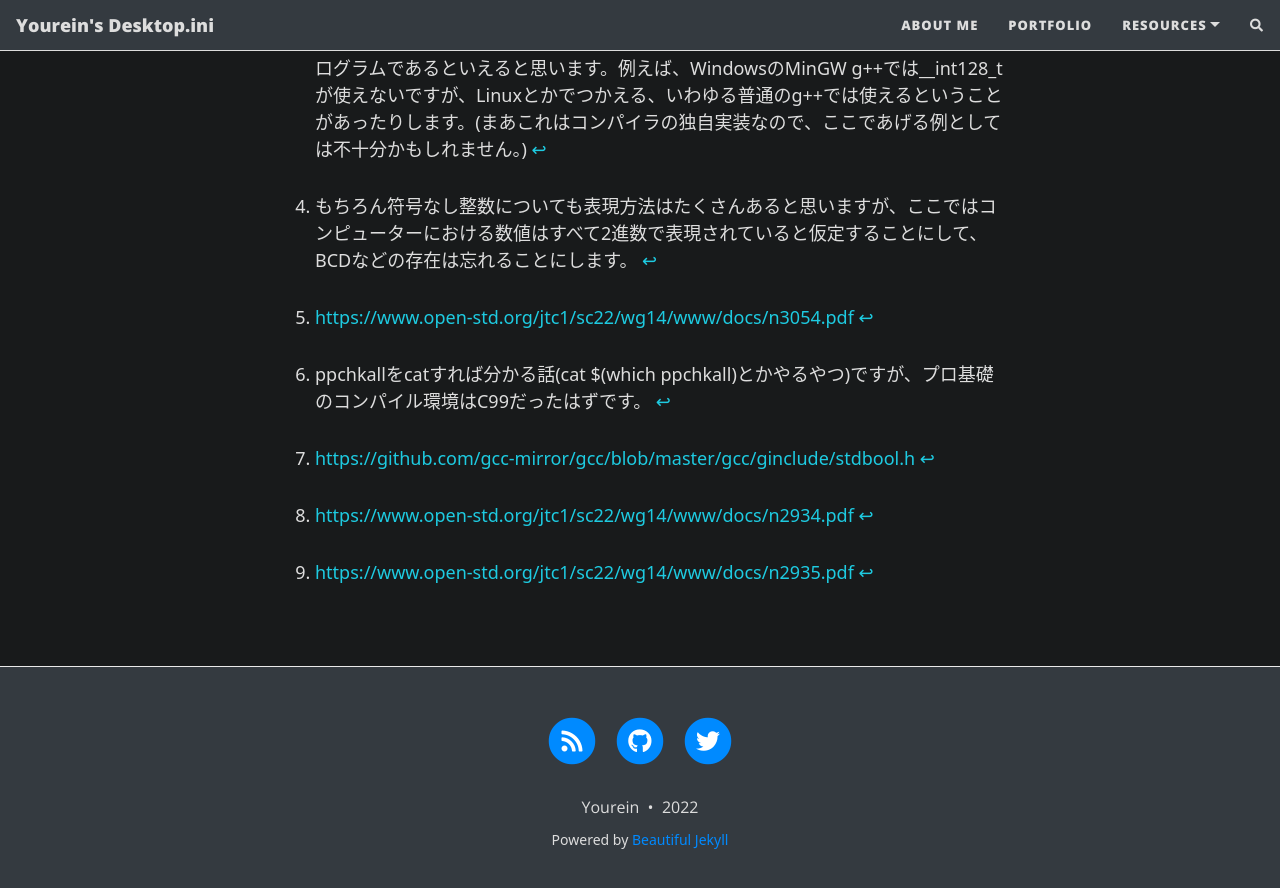
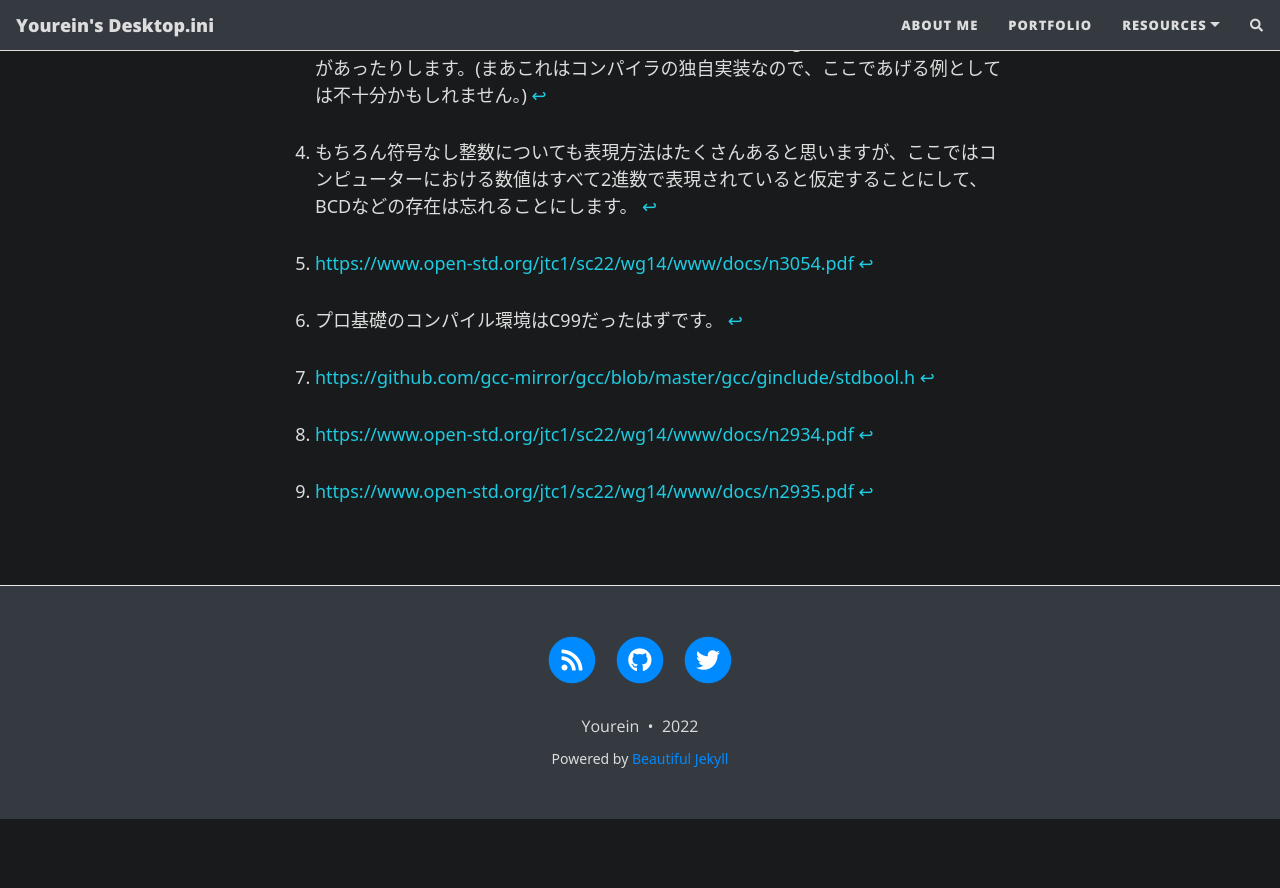
Before and after one commit to Yourein/Yourein.github.io, a Jekyll site: the page built from _posts/2022-12-01-cprogram.md, in a window 1280 px wide and 900 px high, scrolled down 14182 px. Shown: the top 888 px of the window. Built offline with Jekyll 4.4.1, drawn with Linux system fonts in a browser that asks for light colours; nearby versions of some CDN libraries; comment, search, counter and statistics services are not loaded; after the commit the page ends 15001 px from its top, so only the background shows below that; some of the changed text lies outside the part shown.

Commit message:
Some fixes

````diff
--- a/_posts/2022-12-01-cprogram.md
+++ b/_posts/2022-12-01-cprogram.md
@@ -18,7 +18,6 @@
 
 こんにちは。公立はこだて未来大学 学部1年のYoureinです。
 この記事では、公立はこだて未来大学学部1年と2年に口を揃えて大好きと言わしめる「C言語」の魅力に迫ります
-上の但し書きは、この記事がプロ基礎のテストの前に公開される予定だったために付け加えられています。そこまで身構えずに行きましょう。
 
 「あなたの知らないプログラミング基礎の世界」など、仰々しいタイトルですが、実際はC言語のおもしろ仕様を見ていこうという記事です。
 
@@ -471,7 +470,7 @@
 [^2]: 例えばRenesasのR8Cシリーズは16bitCPUを使っているため、High-performance Embedded WorkshopでコンパイルしたC/C++はintが16bit幅である場合などがあったような気がしていますが、いまいち正確性にかける情報です。
 [^3]: [https://github.com/gcc-mirror/gcc/blob/master/gcc/ginclude/stdbool.h](https://github.com/gcc-mirror/gcc/blob/master/gcc/ginclude/stdbool.h)
 [^4]: 一応```sizeXX_t```という、bit長を明示できる型もあるにはあるんですが、そっちはそもそも環境によって型が存在していたりいなかったりするので、移植性が著しくないプログラムであるといえると思います。例えば、WindowsのMinGW g++では__int128_tが使えないですが、Linuxとかでつかえる、いわゆる普通のg++では使えるということがあったりします。(まあこれはコンパイラの独自実装なので、ここであげる例としては不十分かもしれません。)
-[^5]: ppchkallをcatすれば分かる話(cat $(which ppchkall)とかやるやつ)ですが、プロ基礎のコンパイル環境はC99だったはずです。
+[^5]: プロ基礎のコンパイル環境はC99だったはずです。
 [^6]: もちろん符号なし整数についても表現方法はたくさんあると思いますが、ここではコンピューターにおける数値はすべて2進数で表現されていると仮定することにして、BCDなどの存在は忘れることにします。
 [^7]:[https://www.open-std.org/jtc1/sc22/wg14/www/docs/n2934.pdf](https://www.open-std.org/jtc1/sc22/wg14/www/docs/n2934.pdf)
 [^8]:[https://www.open-std.org/jtc1/sc22/wg14/www/docs/n2935.pdf](https://www.open-std.org/jtc1/sc22/wg14/www/docs/n2935.pdf)
````
